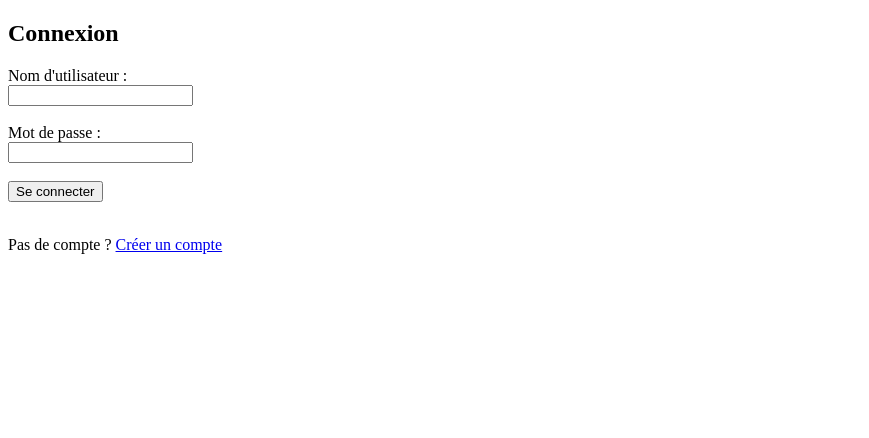
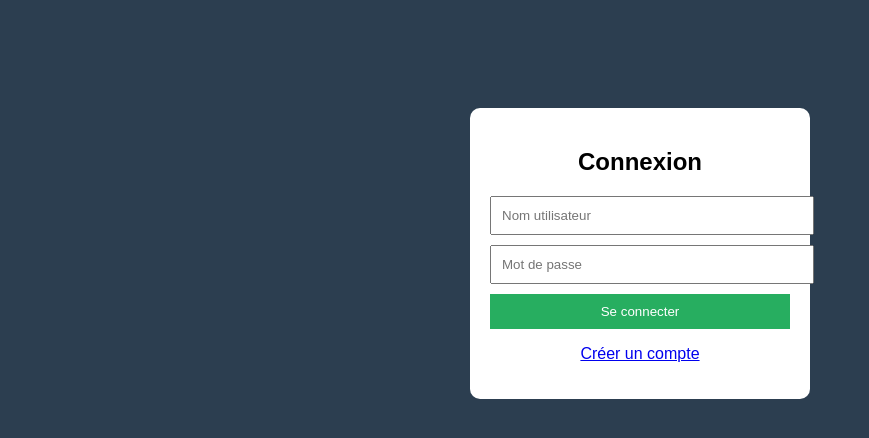
Before and after one commit to boukarediallo262-spec/gestion-nana, a Flask app: page /login in a window 1280 px wide. Shown: the top 438 px of the page, without its empty margins (0-869 px from the left). Run offline with Flask 3, Linux system fonts and the light colour scheme.

Commit message:
Update login.html

```diff
--- a/templates/login.html
+++ b/templates/login.html
@@ -2,9 +2,43 @@
 <html>
 <head>
     <title>Connexion</title>
+    <style>
+        body {
+            background: #2c3e50;
+            font-family: Arial;
+            color: white;
+            text-align: center;
+            padding-top: 100px;
+        }
+
+        .box {
+            background: white;
+            color: black;
+            padding: 20px;
+            width: 300px;
+            margin: auto;
+            border-radius: 10px;
+        }
+
+        input {
+            width: 100%;
+            padding: 10px;
+            margin-bottom: 10px;
+        }
+
+        button {
+            width: 100%;
+            padding: 10px;
+            background: #27ae60;
+            color: white;
+            border: none;
+        }
+    </style>
 </head>
+
 <body>
 
+<div class="box">
     <h2>Connexion</h2>
 
     {% if error %}
@@ -12,20 +46,13 @@
     {% endif %}
 
     <form method="POST">
-
-    <label>Nom d'utilisateur :</label><br>
-    <input type="text" name="username" required><br><br>
-
-    <label>Mot de passe :</label><br>
-    <input type="password" name="password" required><br><br>
-
+        <input type="text" name="username" placeholder="Nom utilisateur">
+        <input type="password" name="password" placeholder="Mot de passe">
         <button type="submit">Se connecter</button>
-
     </form>
 
-<br>
-
-<p>Pas de compte ? <a href="/register">Créer un compte</a></p>
+    <p><a href="/register">Créer un compte</a></p>
+</div>
 
 </body>
 </html>
```
Lines whose indentation alone changed are shown as unchanged.
